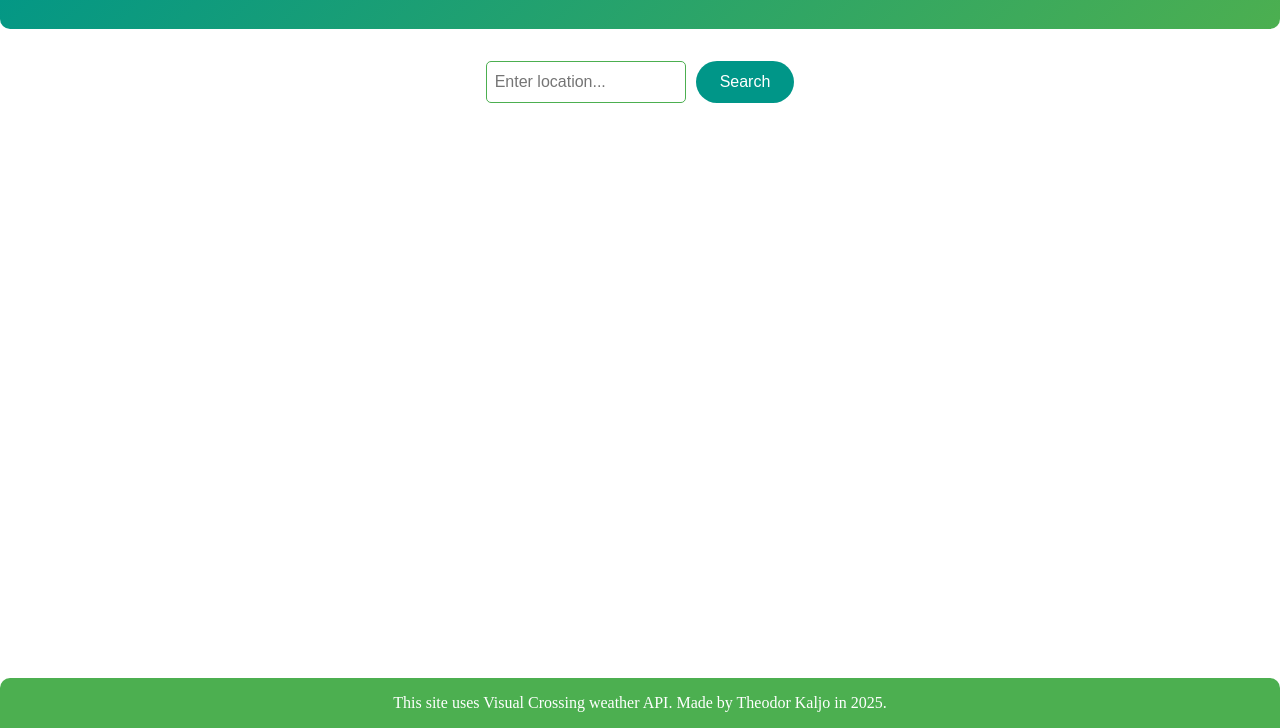
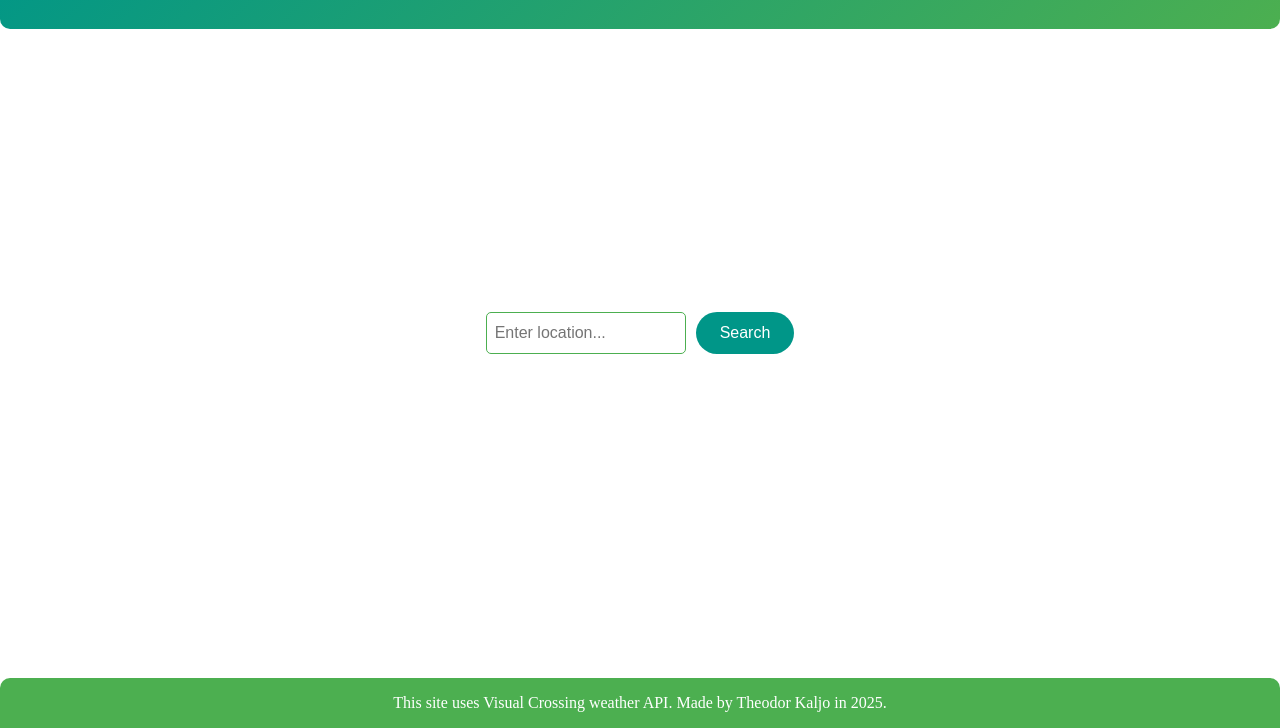
Before and after one commit to Theografiska/weatherApp, a website built with webpack: page src/template.html in a window 1280 px wide. Shown: the part 72-800 px from the top of the page. Built offline with nearby package versions, Linux system fonts and the light colour scheme.

Commit message:
Update main section flex styling

```diff
--- a/src/styles.css
+++ b/src/styles.css
@@ -16,6 +16,11 @@ body {
 
 main {
     margin: 0rem 2rem;
+    display: flex;
+    flex-direction: column;
+    justify-content: center;
+    align-items: center;
+    min-height: 80vh;
 }
 
 header {
@@ -47,7 +52,7 @@ header {
 }
 
 #location-input:focus {
-    border-color: #5643ff;
+    border-color: #c3f4fa;
     outline: none;
 }
 
```
